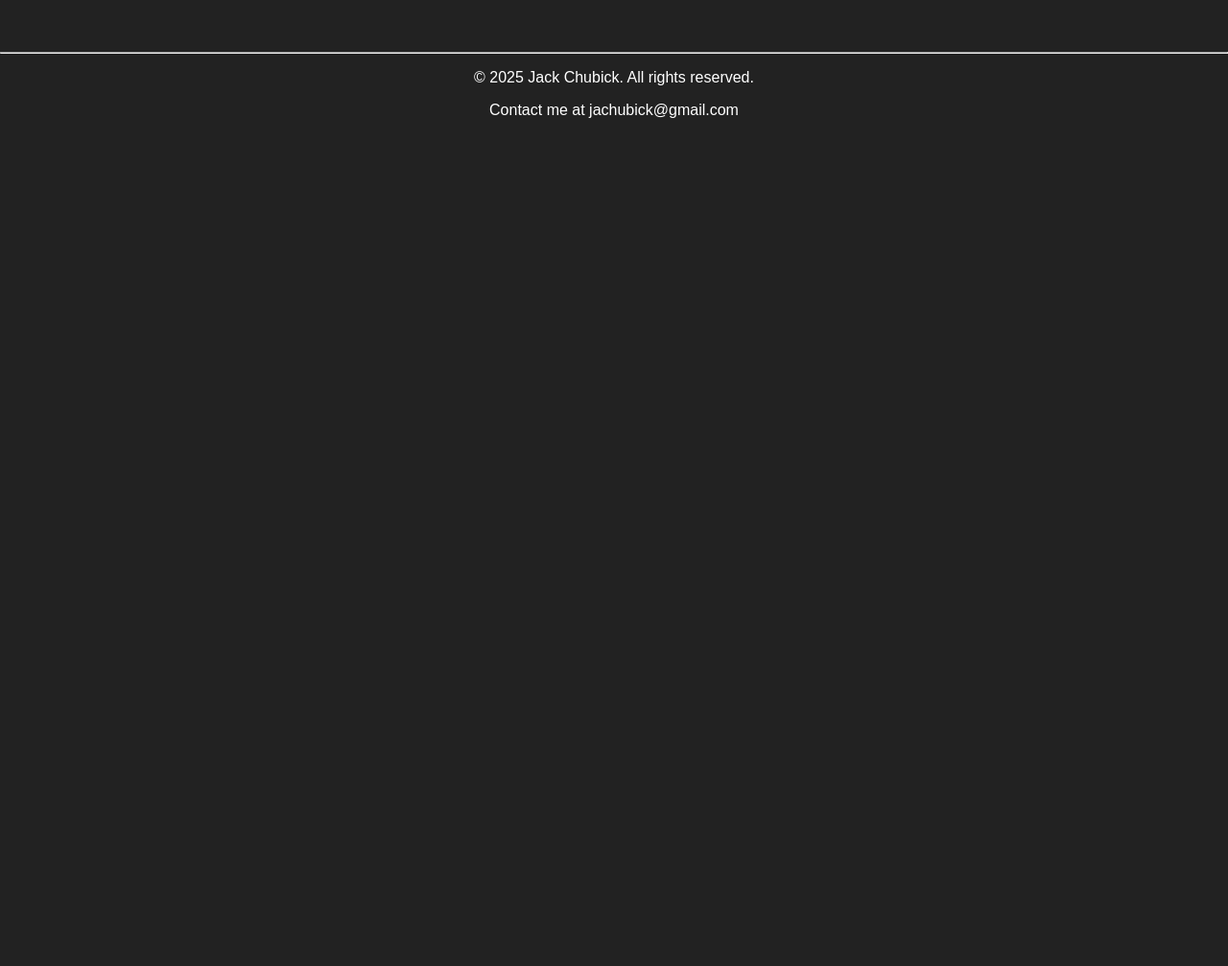
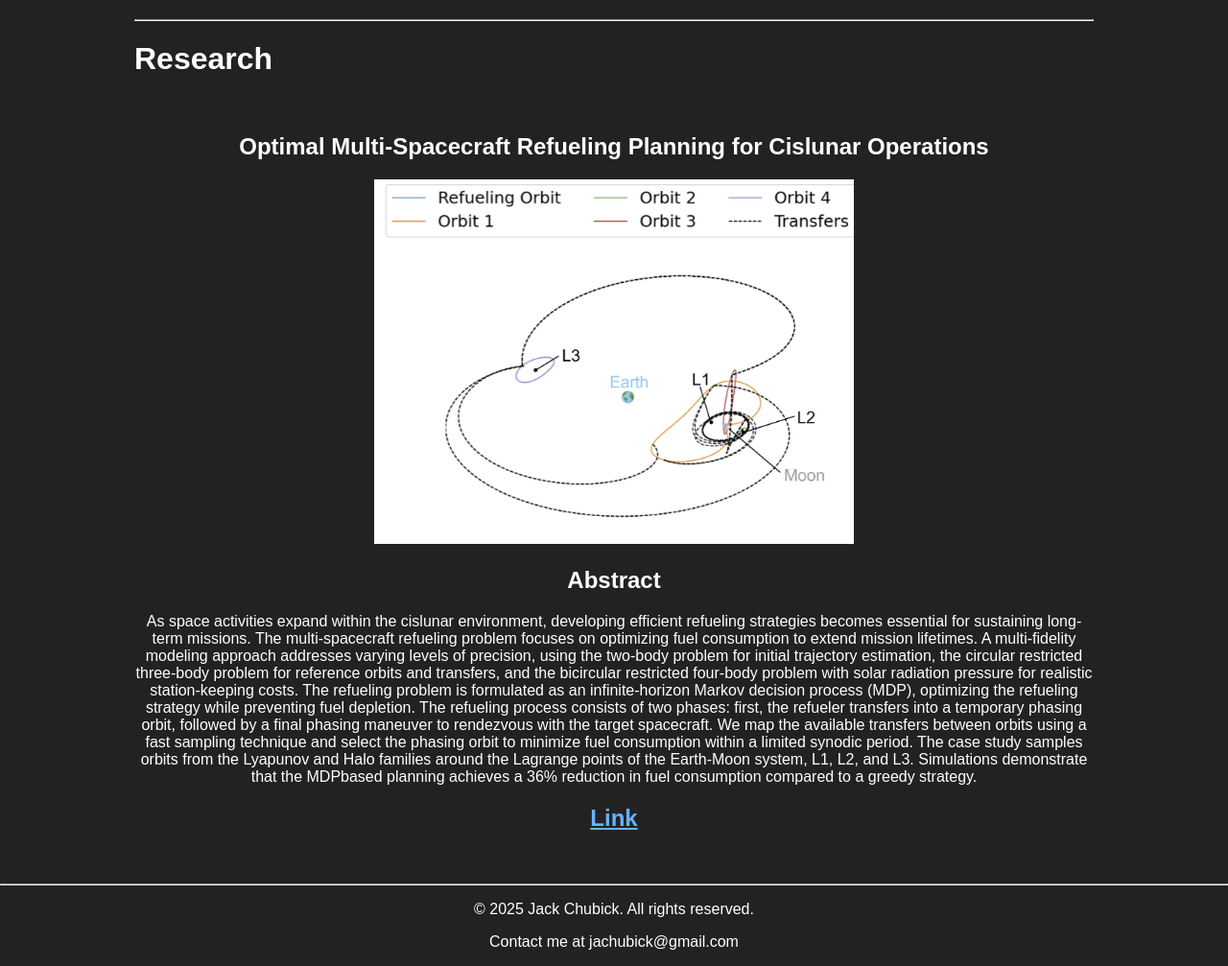
Before and after one commit to igobyjack/igoby-site, a Jekyll site: the page built from projects.md, in a window 1280 px wide. Shown: the part 2072-3079 px from the top of the page at 96% size. Built offline with Jekyll 4.4.1, drawn with Linux system fonts in a browser that asks for light colours; before the commit the page ends 2212 px from its top, so only the background shows below that.

Commit message:
research

```diff
--- a/css/default.css
+++ b/css/default.css
@@ -77,6 +77,10 @@ body {
     min-height: 48px;
 }
 
+.research-block {
+    text-align: center;
+}
+
 .footer{
     text-align: center;
   }
--- a/projects.md
+++ b/projects.md
@@ -49,4 +49,42 @@ title: What I've done
 
 </div>
 
+---
+
+# Research
+
 <br>
+
+<div class="research-block">
+    <h2>Optimal Multi-Spacecraft Refueling Planning for Cislunar Operations</h2>
+    <img src="assets/images/cislunarpaper.png" alt="orbit maps" width="50%">
+    <h2>Abstract</h2>
+    <p>As space activities expand within the cislunar environment,
+    developing efficient refueling strategies becomes essential
+    for sustaining long-term missions. The multi-spacecraft
+    refueling problem focuses on optimizing fuel consumption to
+    extend mission lifetimes. A multi-fidelity modeling approach
+    addresses varying levels of precision, using the two-body problem
+    for initial trajectory estimation, the circular restricted
+    three-body problem for reference orbits and transfers, and
+    the bicircular restricted four-body problem with solar radiation
+    pressure for realistic station-keeping costs. The refueling
+    problem is formulated as an infinite-horizon Markov decision
+    process (MDP), optimizing the refueling strategy while preventing
+    fuel depletion. The refueling process consists of two
+    phases: first, the refueler transfers into a temporary phasing
+    orbit, followed by a final phasing maneuver to rendezvous with
+    the target spacecraft. We map the available transfers between
+    orbits using a fast sampling technique and select the phasing
+    orbit to minimize fuel consumption within a limited synodic
+    period. The case study samples orbits from the Lyapunov and
+    Halo families around the Lagrange points of the Earth-Moon
+    system, L1, L2, and L3. Simulations demonstrate that the MDPbased
+    planning achieves a 36% reduction in fuel consumption
+    compared to a greedy strategy.</p>
+
+<h2><a href="assets/paper/Optimal_Multi-Spacecraft_Refueling_Planning_Cislunar.pdf" download>Link</a></h2>
+
+</div>
+
+<br>
```
Also changed, not shown: index.md (+2 -2 lines), assets/images/cislunarpaper.png (added), css/project.css (line endings or trailing spaces), 1 other file.
